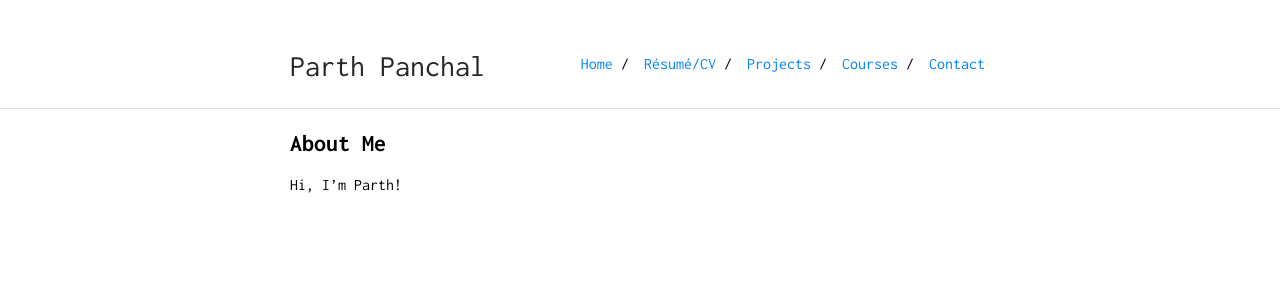
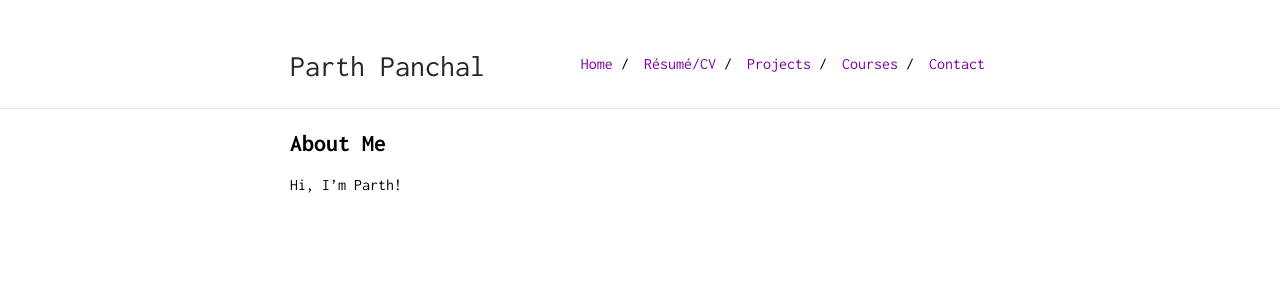
Before and after one commit to parth-panchal/parth-panchal.github.io, a Jekyll site: the page built from index.md, in a window 1280 px wide. Shown: the top 300 px of the page. Built offline with Jekyll 4.4.1, drawn with Linux system fonts in a browser that asks for light colours; our own code applies the rules of GitHub Pages for plain Markdown files.

Commit message:
changed accent

```diff
--- a/_sass/vars.scss
+++ b/_sass/vars.scss
@@ -2,7 +2,7 @@
  * Customization Variables
  */
 
-$accent: #0084ff;
+$accent: #8000a7;
 $image-size: 85px;
 
 /*
```
